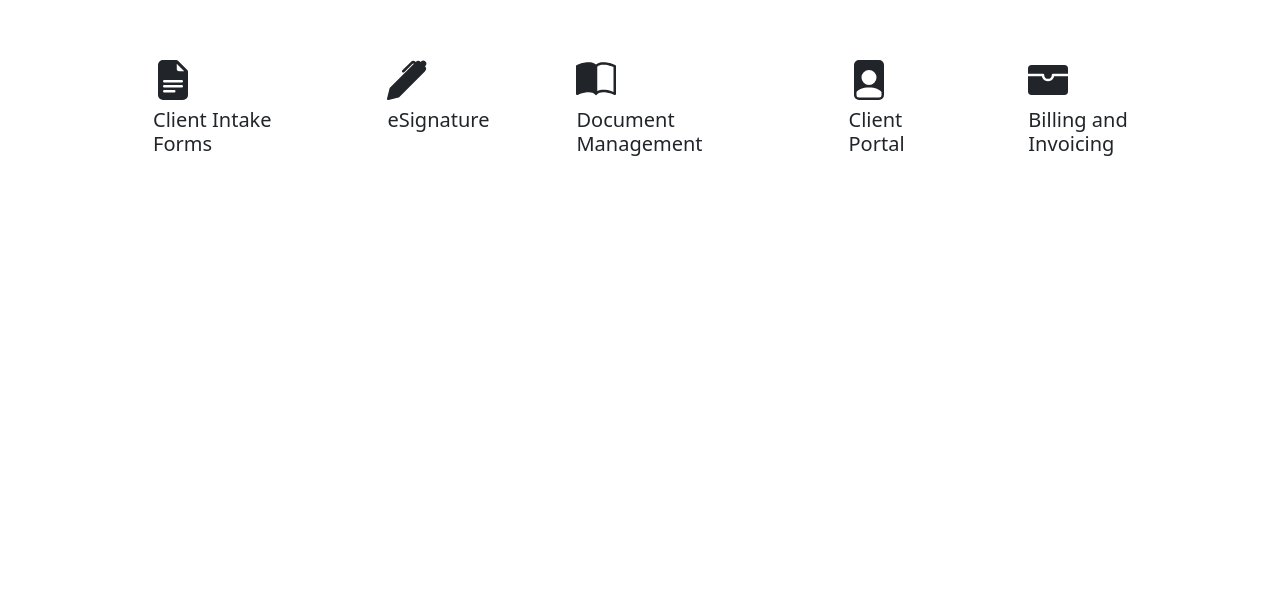
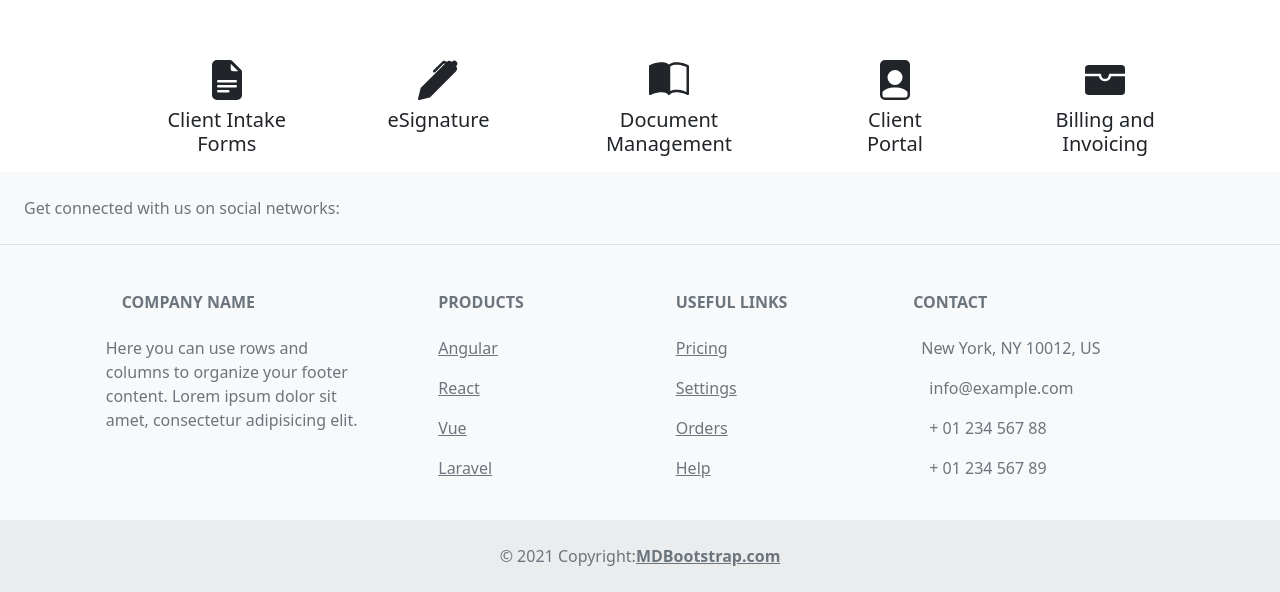
Before and after one commit to xleonard1/Attorney-Case-Management, a React (Create React App) app in the folder client/: page / in a window 1280 px wide. Shown: the part 572-1164 px from the top of the page. Before the commit the page ends 800 px from the top, so only its background shows below. Built offline with nearby package versions, Linux system fonts and the light colour scheme.

Commit message:
added react footer

```diff
--- a/client/package.json
+++ b/client/package.json
@@ -11,6 +11,7 @@
     "bootstrap-icons": "^1.9.1",
     "graphql": "^16.6.0",
     "jwt-decode": "^3.1.2",
+    "mdb-react-ui-kit": "^4.1.0",
     "react": "^18.2.0",
     "react-bootstrap": "^2.5.0",
     "react-bootstrap-icons": "^1.8.4",
--- a/client/src/App.js
+++ b/client/src/App.js
@@ -4,6 +4,7 @@
 import { setContext } from '@apollo/client/link/context';
 import Home from './pages/Home'
 import Navigation from './components/Nav'
+import Footer from './components/Footer'
 import 'bootstrap/dist/css/bootstrap.min.css'
 
 const httpLink = createHttpLink({
@@ -37,6 +38,7 @@
                 element={<Home />}
                 />
             </Routes>
+          <Footer />
         </div>
       </Router>
 
--- a/client/src/components/Features/index.js
+++ b/client/src/components/Features/index.js
@@ -1,4 +1,5 @@
 import React from 'react'
+import ListGroup from 'react-bootstrap/ListGroup';
 
 const styles = {
    cardStyles: {
@@ -9,30 +10,28 @@
    listItems: {
      display: 'flex',
      flexDirection: 'row',
-     textAlight: 'center'
+     textAlight: 'center',
+     overflow: 'hidden'
    },
    iconStyle: {
-     height: '60px',
-     width: '60px'
-
+    textAlign: 'center'
    }
 }
 
 export default function Features(props) {
   return (
-
-    <ul className="list-group"  style={styles.listItems}>
+    <ListGroup style={styles.listItems}>
       {props.appItems.map(item => (
-        <li className="list-group-item" key={item.id} style={styles.cardStyles} >
+        <ListGroup.Item  key={item.id} style={styles.cardStyles} >
           <div className='icons'>
-           <h1>{item.icon}</h1>
+           <h1 style={styles.iconStyle}>{item.icon}</h1>
           </div>
           <div>
-          <h5>{item.name}</h5>
+          <h5 style={styles.iconStyle}>{item.name}</h5>
          </div>
-        </li>
+        </ListGroup.Item>
       ))}
 
-    </ul>
+      </ListGroup>
   );
 }
--- /dev/null
+++ b/client/src/components/Footer/index.js
@@ -0,0 +1,125 @@
+import React from 'react';
+import { MDBFooter, MDBContainer, MDBRow, MDBCol, MDBIcon } from 'mdb-react-ui-kit';
+
+export default function App() {
+  return (
+    <MDBFooter bgColor='light' className='text-center text-lg-start text-muted'>
+      <section className='d-flex justify-content-center justify-content-lg-between p-4 border-bottom'>
+        <div className='me-5 d-none d-lg-block'>
+          <span>Get connected with us on social networks:</span>
+        </div>
+
+        <div>
+          <a href='' className='me-4 text-reset'>
+            <MDBIcon fab icon="facebook-f" />
+          </a>
+          <a href='' className='me-4 text-reset'>
+            <MDBIcon fab icon="twitter" />
+          </a>
+          <a href='' className='me-4 text-reset'>
+            <MDBIcon fab icon="google" />
+          </a>
+          <a href='' className='me-4 text-reset'>
+            <MDBIcon fab icon="instagram" />
+          </a>
+          <a href='' className='me-4 text-reset'>
+            <MDBIcon fab icon="linkedin" />
+          </a>
+          <a href='' className='me-4 text-reset'>
+            <MDBIcon fab icon="github" />
+          </a>
+        </div>
+      </section>
+
+      <section className=''>
+        <MDBContainer className='text-center text-md-start mt-5'>
+          <MDBRow className='mt-3'>
+            <MDBCol md="3" lg="4" xl="3" className='mx-auto mb-4'>
+              <h6 className='text-uppercase fw-bold mb-4'>
+                <MDBIcon icon="gem" className="me-3" />
+                Company name
+              </h6>
+              <p>
+                Here you can use rows and columns to organize your footer content. Lorem ipsum dolor sit amet,
+                consectetur adipisicing elit.
+              </p>
+            </MDBCol>
+
+            <MDBCol md="2" lg="2" xl="2" className='mx-auto mb-4'>
+              <h6 className='text-uppercase fw-bold mb-4'>Products</h6>
+              <p>
+                <a href='#!' className='text-reset'>
+                  Angular
+                </a>
+              </p>
+              <p>
+                <a href='#!' className='text-reset'>
+                  React
+                </a>
+              </p>
+              <p>
+                <a href='#!' className='text-reset'>
+                  Vue
+                </a>
+              </p>
+              <p>
+                <a href='#!' className='text-reset'>
+                  Laravel
+                </a>
+              </p>
+            </MDBCol>
+
+            <MDBCol md="3" lg="2" xl="2" className='mx-auto mb-4'>
+              <h6 className='text-uppercase fw-bold mb-4'>Useful links</h6>
+              <p>
+                <a href='#!' className='text-reset'>
+                  Pricing
+                </a>
+              </p>
+              <p>
+                <a href='#!' className='text-reset'>
+                  Settings
+                </a>
+              </p>
+              <p>
+                <a href='#!' className='text-reset'>
+                  Orders
+                </a>
+              </p>
+              <p>
+                <a href='#!' className='text-reset'>
+                  Help
+                </a>
+              </p>
+            </MDBCol>
+
+            <MDBCol md="4" lg="3" xl="3" className='mx-auto mb-md-0 mb-4'>
+              <h6 className='text-uppercase fw-bold mb-4'>Contact</h6>
+              <p>
+                <MDBIcon icon="home" className="me-2" />
+                New York, NY 10012, US
+              </p>
+              <p>
+                <MDBIcon icon="envelope" className="me-3" />
+                info@example.com
+              </p>
+              <p>
+                <MDBIcon icon="phone" className="me-3" /> + 01 234 567 88
+              </p>
+              <p>
+                <MDBIcon icon="print" className="me-3" /> + 01 234 567 89
+              </p>
+            </MDBCol>
+          </MDBRow>
+        </MDBContainer>
+      </section>
+
+      <div className='text-center p-4' style={{ backgroundColor: 'rgba(0, 0, 0, 0.05)' }}>
+        © 2021 Copyright:
+        <a className='text-reset fw-bold' href='https://mdbootstrap.com/'>
+          MDBootstrap.com
+        </a>
+      </div>
+    </MDBFooter>
+  );
+}
```
Also changed, not shown: 1 other file (tests, documents, lock files or other folders).
